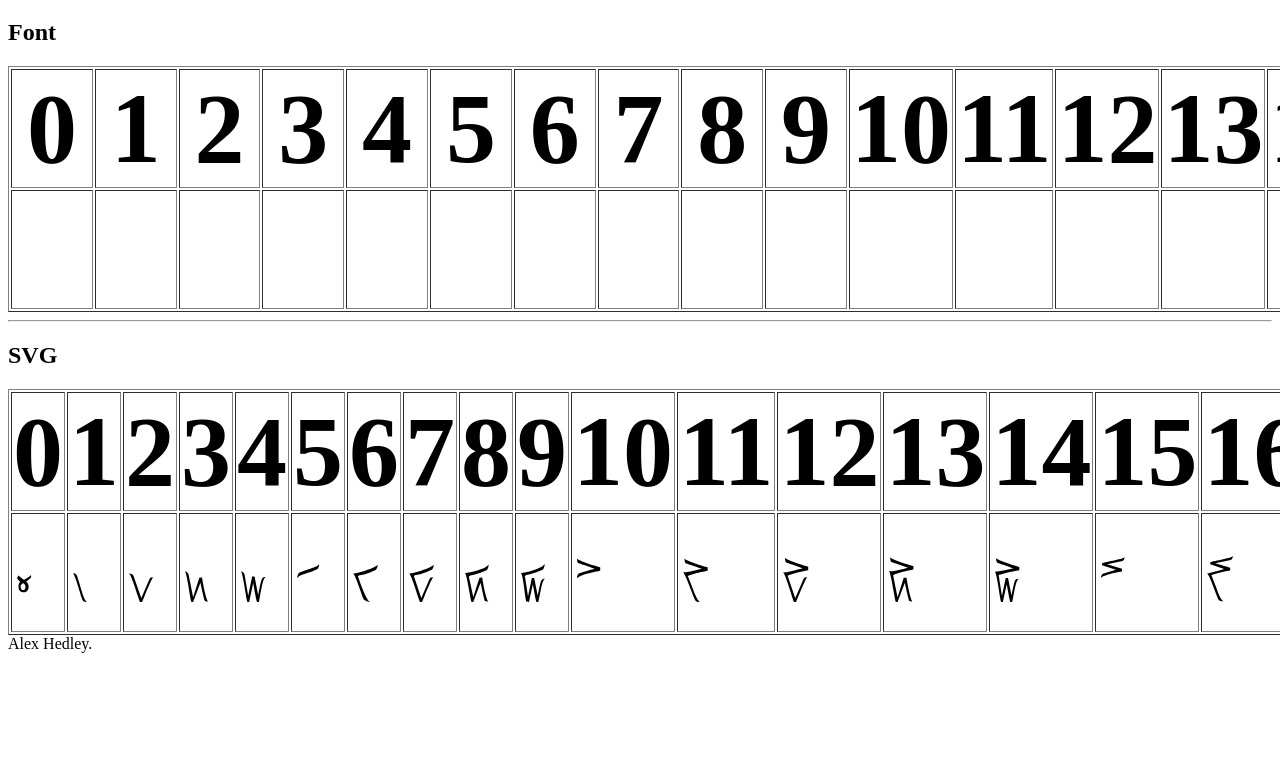
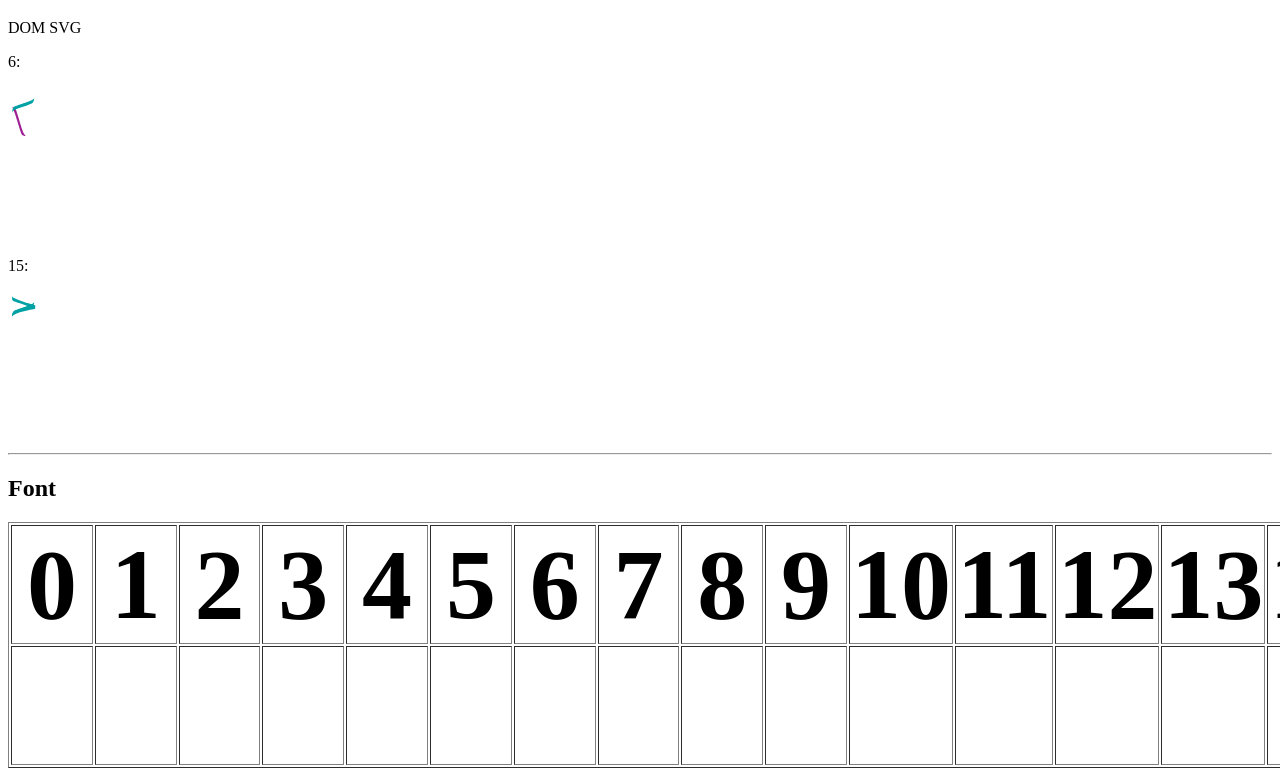
Before and after one commit to alex-hedley/kaktovik-numerals, a plain HTML site: page src/index.html in a window 1280 px wide. Shown: the part 61-831 px from the top of the page. Before the commit the page ends 800 px from the top, so only its background shows below. Drawn offline with Linux system fonts and the light colour scheme; a web font is replaced by a local one.

Commit message:
WIP - SVG layering

```diff
--- a/src/index.html
+++ b/src/index.html
@@ -24,6 +24,16 @@
     <main role="main" class="container">
 
         <h1>Kaktovik Numerals</h1>
+
+        <div>
+            <p>DOM SVG</p>
+            <p>6:</p>
+            <svg id="six"></svg>
+            <p>15:</p>
+            <svg id="fifteen"></svg>
+        </div>
+
+        <hr />
 
         <h2>Font</h2>
         <table border="1">
--- a/src/js/app.js
+++ b/src/js/app.js
@@ -0,0 +1,77 @@
+(async() => {
+    // https://gist.github.com/CatherineH/5d923ec585acdb89ab2df34c095a681c
+    const oneResponse = await fetch('images/digits/Kaktovik_digit_1.svg');
+    const one = await oneResponse.text();
+    // console.log(one);
+
+    const fiveResponse = await fetch('images/digits/Kaktovik_digit_5.svg');
+    const five = await fiveResponse.text();
+    // console.log(five);
+
+    var svgSix = addSVGs([one, five]);
+    document.getElementById("six").innerHTML = svgSix.innerHTML;
+
+    const tenResponse = await fetch('images/digits/Kaktovik_digit_10.svg');
+    const ten = await tenResponse.text();
+    // console.log(ten);
+
+    var svgFifteen = addSVGs([five, ten]);
+    document.getElementById("fifteen").innerHTML = svgFifteen.innerHTML;
+})();
+
+function addSVGs(inputStrings){
+    // takes a list of strings of SVGs to merge together into one large element
+    let svgMain = document.createElement("svg");
+    for (let stringI=0; stringI < inputStrings.length; stringI++) {
+        let domParser = new DOMParser();
+        let svgDOM = domParser.parseFromString(inputStrings[stringI], 'text/xml')
+            .getElementsByTagName('svg')[0];
+        var digit = getDigit(svgDOM);
+
+        while (svgDOM.childNodes.length > 0) {
+            var node = svgDOM.childNodes[0];
+            // console.log(node);
+            // console.log(node.nodeName);
+            if (node.nodeName === 'path') {
+                console.log(typeof(digit));
+                switch (digit) {
+                    case 1:
+                    case 2:
+                    case 3:
+                    case 4:
+                        node.style.fill = '#9e2194';
+                        break;
+                    case 5:
+                    case 10:
+                        node.style.fill = '#00a1a4';
+                        break;
+                    // case (digit === 1):
+                    //     node.style.fill = '#00a1a4'; // #9e2194
+                    //     break;
+                    // case (digit < 5):
+                    //     node.style.fill = '#00a1a4'; // #9e2194
+                    //     break;
+                    // case (digit === 5):
+                    //     node.style.fill = '#9e2194';
+                    //     break;
+                    default:
+                        console.error('None matched');
+                        break;
+                }
+            }
+            // console.log(node.nodeType);
+            // console.log(node.ATTRIBUTE_NODE);
+            // node.style.fill = '#aaa';
+            svgMain.appendChild(node);
+        }
+    }
+    return svgMain
+}
+
+function getDigit(svgDOM) {
+    let name = svgDOM.getAttribute("sodipodi:docname");
+    console.log(name);
+    var digit = parseInt(name.split("_")[2].split(".")[0]);
+    console.log(digit);
+    return digit;
+}
```
